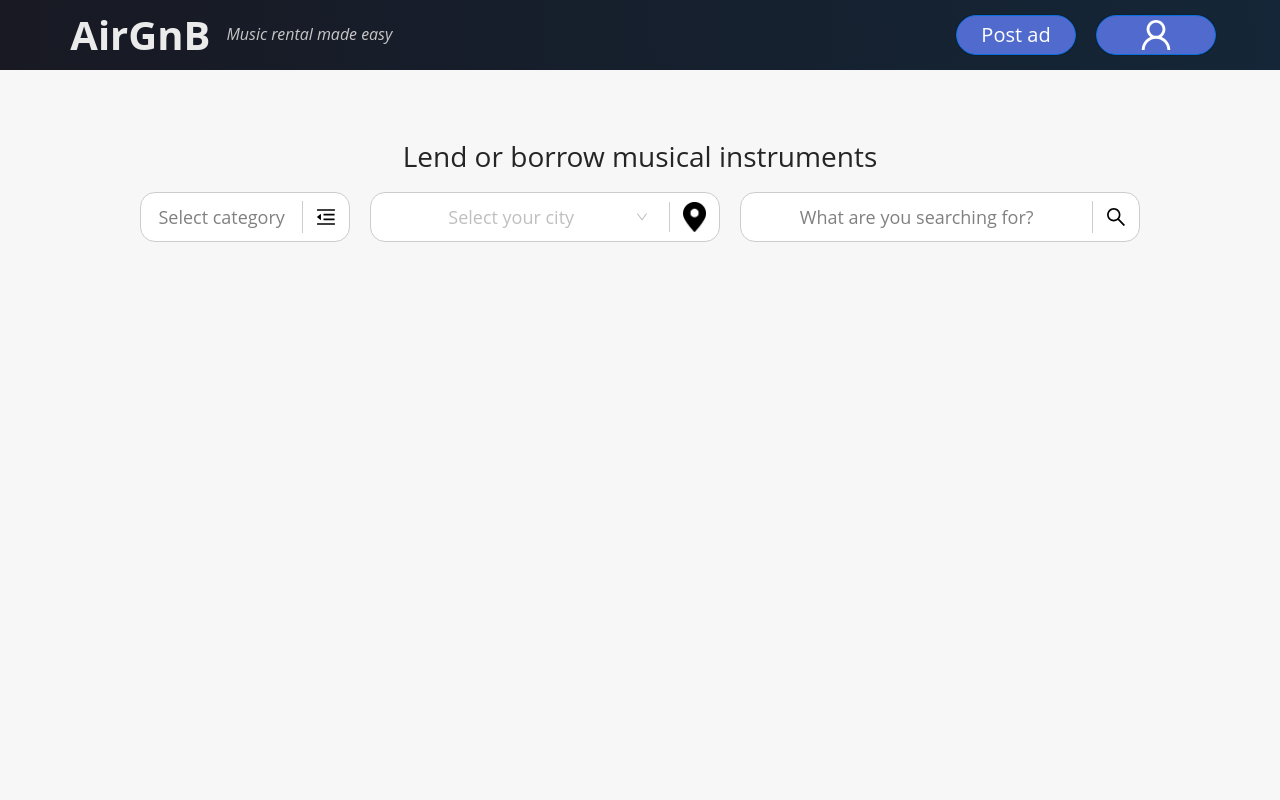
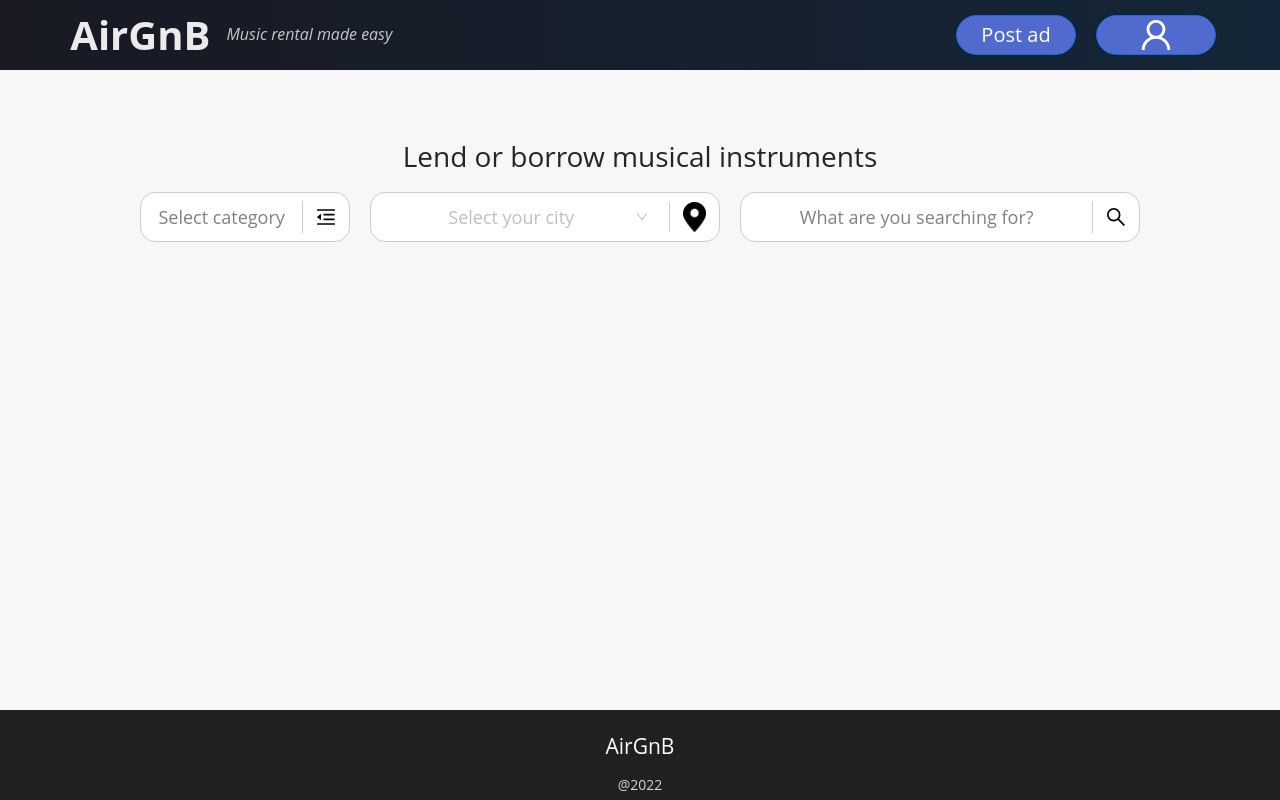
Before and after one commit to leo-dao/AirGnB, a React (Create React App) app in the folder root/client/: page / in a window 1280 px wide. Built offline with nearby package versions, Linux system fonts and the light colour scheme; no server answers.

Commit message:
Added footer

```diff
--- a/root/client/src/App.tsx
+++ b/root/client/src/App.tsx
@@ -4,6 +4,7 @@ import './App.css';
 import Home from './components/Pages/Home';
 import Catalog from './components/Pages/Catalog';
 import Header from './components/Organisms/Header';
+import Footer from './components/Organisms/Footer';
 import AdProfile from './components/Pages/AdProfile';
 import UserProfile from './components/Pages/UserProfile';
 import { userData, adData } from "./fakeData"
@@ -43,6 +44,7 @@ function App() {
         <Route path="*"
           element={<Error msg="" />} />
       </Routes>
+      <Footer />
     </div >
   );
 }
--- /dev/null
+++ b/root/client/src/components/Organisms/Footer/index.tsx
@@ -0,0 +1,37 @@
+import React from "react";
+import styled from "styled-components";
+
+const StyledFooter = styled.div`
+    background-color: #212121;
+    text-align: center;
+    padding: 20px;
+    position: fixed;
+    left: 0;
+    bottom: 0;
+    height: 90px;
+    width: 100%;
+    color: white;
+
+    & > * {
+        color: white;
+    }
+`;
+
+const Bottom = styled.div`
+    display: flex;
+    flex-direction: column;
+    text-align: center;
+`
+
+const Footer = () => {
+    return (
+        <StyledFooter>
+            <Bottom>
+                <h2 style={{ color: 'white' }}>AirGnB</h2>
+                <p style={{ color: 'lightgrey' }}>@2022</p>
+            </Bottom>
+        </StyledFooter>
+    )
+};
+
+export default Footer;
```
